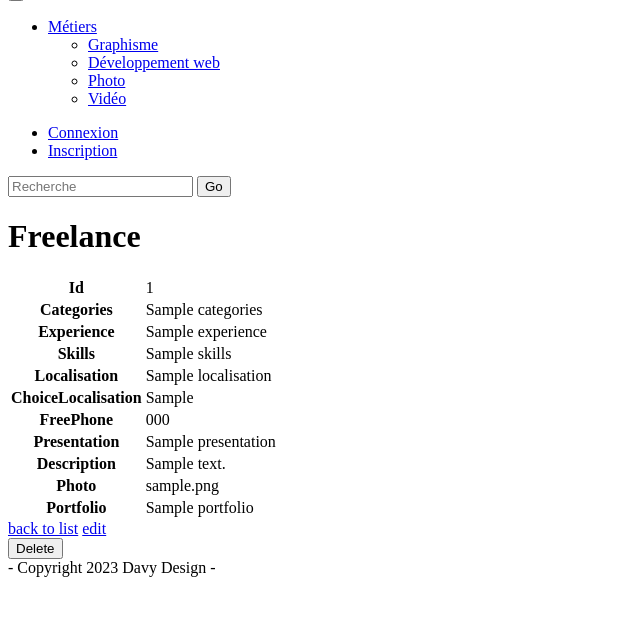
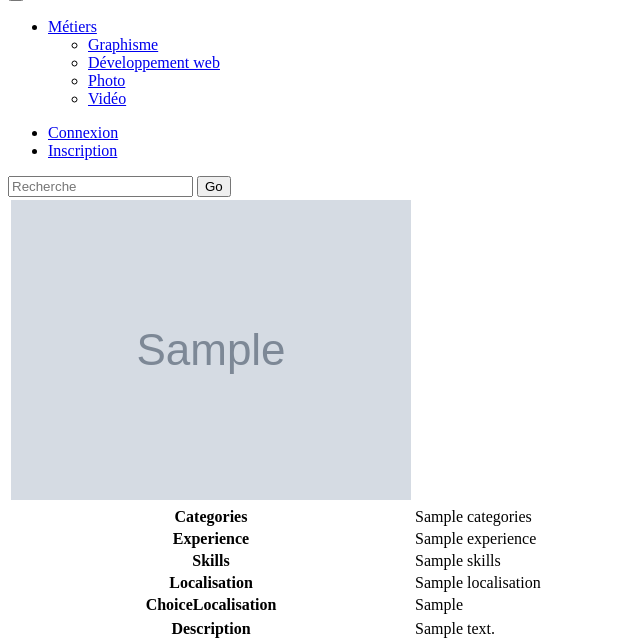
Before and after one commit to GitDavyDesign/Freebif, a Symfony app: template templates/freelance/show.html.twig in a window 1280 px wide. Shown: the part 381-1020 px from the top of the page, without its empty margins (0-640 px from the left). Before the commit the page ends 958 px from the top, so only its background shows below. Run offline with Twig, Linux system fonts and the light colour scheme; the template is opened without the code that fills it: most values are stand-ins (such as "Sample title", 1, 10 or a date in 2020); grey boxes marked "Sample" are stand-in pictures; some libraries are stand-ins or nearby versions.

Commit message:
07/02/2023.2

```diff
--- a/templates/freelance/show.html.twig
+++ b/templates/freelance/show.html.twig
@@ -3,13 +3,17 @@
 {% block title %}Freelance{% endblock %}
 
 {% block main %}
-    <h1>Freelance</h1>
+{#    <h1>Freelance</h1>#}
 
     <table class="table">
         <tbody>
+{#            <tr>#}
+{#                <th>Id</th>#}
+{#                <td>{{ freelance.id }}</td>#}
+{#            </tr>#}
             <tr>
-                <th>Id</th>
-                <td>{{ freelance.id }}</td>
+{#                <th>Photo</th>#}
+                <td> <img src="{{ asset('uploads/photo_free/' ~ freelance.photo) }}" alt="Tof du free"></td>
             </tr>
             <tr>
                 <th>Categories</th>
@@ -32,31 +36,27 @@
                 <td>{{ freelance.choiceLocalisation ? freelance.choiceLocalisation|join(', ') : '' }}</td>
             </tr>
             <tr>
-                <th>FreePhone</th>
-                <td>{{ freelance.freePhone }}</td>
-            </tr>
-            <tr>
-                <th>Presentation</th>
-                <td>{{ freelance.presentation }}</td>
-            </tr>
+{#                <th>FreePhone</th>#}
+{#                <td>{{ freelance.freePhone }}</td>#}
+{#            </tr>#}
+{#            <tr>#}
+{#                <th>Presentation</th>#}
+{#                <td>{{ freelance.presentation }}</td>#}
+{#            </tr>#}
             <tr>
                 <th>Description</th>
                 <td>{{ freelance.description }}</td>
             </tr>
             <tr>
-                <th>Photo</th>
-                <td>{{ freelance.photo }}</td>
-            </tr>
-            <tr>
                 <th>Portfolio</th>
-                <td>{{ freelance.portfolio }}</td>
+                <td> <img src="{{ asset('uploads/portfolio_free/' ~ freelance.portfolio) }}" alt="Portfolio du free"></td>
             </tr>
         </tbody>
     </table>
 
-    <a href="{{ path('app_freelance_index') }}">back to list</a>
+{#    <a href="{{ path('app_freelance_index') }}">back to list</a>#}
 
-    <a href="{{ path('app_freelance_edit', {'id': freelance.id}) }}">edit</a>
+    <a href="{{ path('app_freelance_edit', {'id': freelance.id}) }}">éditer</a>
 
     {{ include('freelance/_delete_form.html.twig') }}
 {% endblock %}
```
Also changed, not shown: public/uploads/photo_free/phoenixLogo2-63e26fe3767cd.png (added), public/uploads/portfolio_free/webdesign-exemples-CVs-webdesigners-22-63e26fe376c91.jpg (added).
